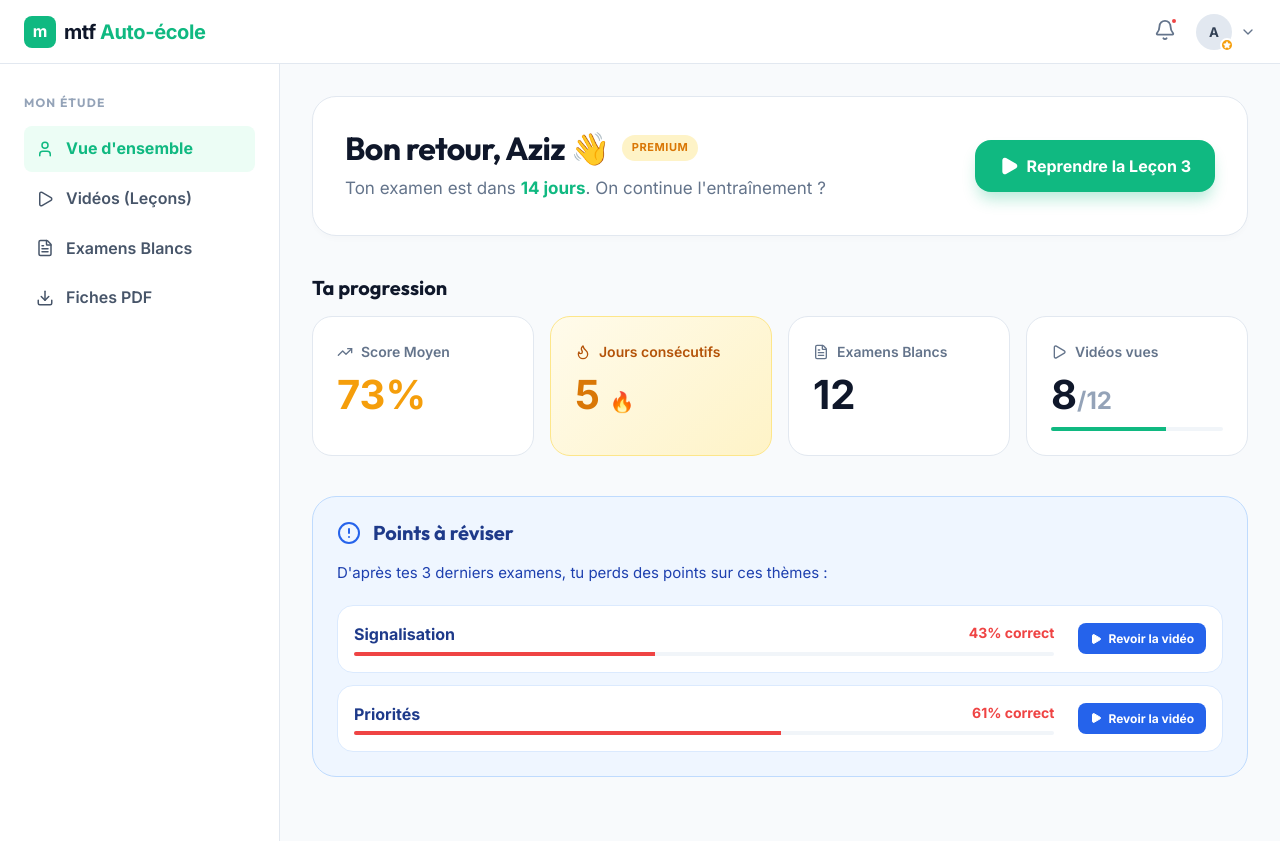
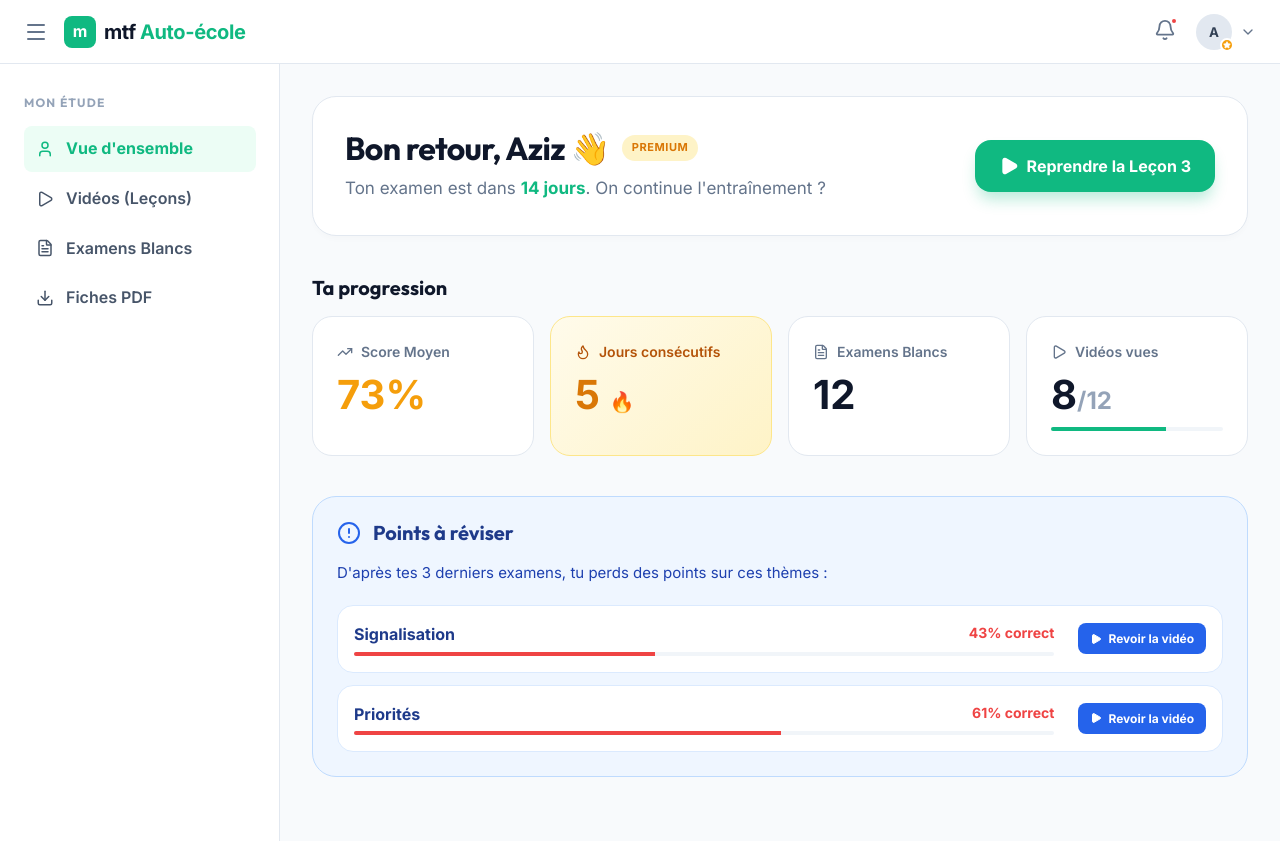
Before and after one commit to mtfdelivery/mtf_Auto--cole, a React (Vite) app: page /dashboard in a window 1280 px wide. Built offline with nearby package versions, Linux system fonts and the light colour scheme.

Commit message:
feat: add toggleable drawer button and fix scroll behavior in dashboard layout

```diff
--- a/src/pages/learner/LearnerLayout.tsx
+++ b/src/pages/learner/LearnerLayout.tsx
@@ -3,7 +3,7 @@ import { Helmet } from 'react-helmet-async';
 import { motion, AnimatePresence } from 'framer-motion';
 import {
     Bell, ChevronDown, User, Settings, LogOut, Play,
-    FileText, Download, Star
+    FileText, Download, Star, Menu, X
 } from 'lucide-react';
 import { Link, Outlet, useLocation } from 'react-router-dom';
 import PageTransition from '@/components/PageTransition';
@@ -16,6 +16,7 @@ const userProfile = {
 
 export default function LearnerLayout() {
     const [isMenuOpen, setIsMenuOpen] = useState(false);
+    const [isDrawerOpen, setIsDrawerOpen] = useState(true);
     const location = useLocation();
 
     const navItems = [
@@ -26,19 +27,25 @@ export default function LearnerLayout() {
     ];
 
     return (
-        <PageTransition style={{ minHeight: '100vh', background: '#f8fafc', display: 'flex', flexDirection: 'column' }}>
+        <PageTransition style={{ height: '100vh', overflow: 'hidden', background: '#f8fafc', display: 'flex', flexDirection: 'column' }}>
             <Helmet>
                 <title>Mon Espace | mtf Auto-école</title>
             </Helmet>
 
             {/* 1. Navigation Bar (sticky) */}
             <header style={{
-                position: 'sticky', top: 0, zIndex: 50, background: 'rgba(255,255,255,0.9)',
+                flexShrink: 0, zIndex: 50, background: 'rgba(255,255,255,0.9)',
                 backdropFilter: 'blur(12px)', borderBottom: '1px solid #e2e8f0',
                 display: 'flex', alignItems: 'center', justifyContent: 'space-between',
                 padding: '0 24px', height: 64
             }}>
-                <div style={{ display: 'flex', alignItems: 'center', gap: 12 }}>
+                <div style={{ display: 'flex', alignItems: 'center', gap: 16 }}>
+                    <button
+                        onClick={() => setIsDrawerOpen(!isDrawerOpen)}
+                        style={{ background: 'transparent', border: 'none', cursor: 'pointer', color: '#64748b', display: 'flex', alignItems: 'center', justifyContent: 'center' }}
+                    >
+                        <Menu size={24} />
+                    </button>
                     <Link to="/" style={{ display: 'flex', alignItems: 'center', gap: 8, textDecoration: 'none' }}>
                         <div style={{ width: 32, height: 32, background: 'var(--clr-primary)', borderRadius: 8, display: 'grid', placeItems: 'center', color: '#fff', fontWeight: 700 }}>m</div>
                         <span style={{ fontWeight: 800, fontSize: '1.25rem', color: '#0f172a', letterSpacing: '-0.02em' }}>
@@ -107,11 +114,21 @@ export default function LearnerLayout() {
                 </div>
             </header>
 
-            <div style={{ display: 'flex', flex: 1 }}>
+            <div style={{ display: 'flex', flex: 1, overflow: 'hidden' }}>
                 {/* DRAWER / SIDEBAR */}
-                <aside style={{ width: 280, borderRight: '1px solid #e2e8f0', background: '#fff', padding: '32px 24px', display: 'flex', flexDirection: 'column', gap: 32 }}>
-                    <div>
-                        <h2 style={{ fontSize: '0.75rem', fontWeight: 800, color: '#94a3b8', textTransform: 'uppercase', letterSpacing: '0.1em', marginBottom: 16 }}>Mon Étude</h2>
+                <AnimatePresence initial={false}>
+                    {isDrawerOpen && (
+                        <motion.aside
+                            initial={{ width: 0, opacity: 0 }}
+                            animate={{ width: 280, opacity: 1 }}
+                            exit={{ width: 0, opacity: 0 }}
+                            transition={{ duration: 0.2 }}
+                            style={{ borderRight: '1px solid #e2e8f0', background: '#fff', display: 'flex', flexDirection: 'column', overflowY: 'auto', flexShrink: 0 }}
+                        >
+                            <div style={{ padding: '32px 24px', width: 280 }}>
+                                <div style={{ display: 'flex', justifyContent: 'space-between', alignItems: 'center', marginBottom: 16 }}>
+                                    <h2 style={{ fontSize: '0.75rem', fontWeight: 800, color: '#94a3b8', textTransform: 'uppercase', letterSpacing: '0.1em', margin: 0 }}>Mon Étude</h2>
+                                </div>
                                 <nav style={{ display: 'flex', flexDirection: 'column', gap: 4 }}>
                                     {navItems.map((item) => {
                                         const isActive = location.pathname === item.path;
@@ -128,7 +145,9 @@ export default function LearnerLayout() {
                                     })}
                                 </nav>
                             </div>
-                </aside>
+                        </motion.aside>
+                    )}
+                </AnimatePresence>
 
                 {/* MAIN CONTENT NESTED */}
                 <main style={{ flex: 1, padding: '32px 32px 64px', overflowY: 'auto' }}>
```
Lines whose indentation alone changed are shown as unchanged.
